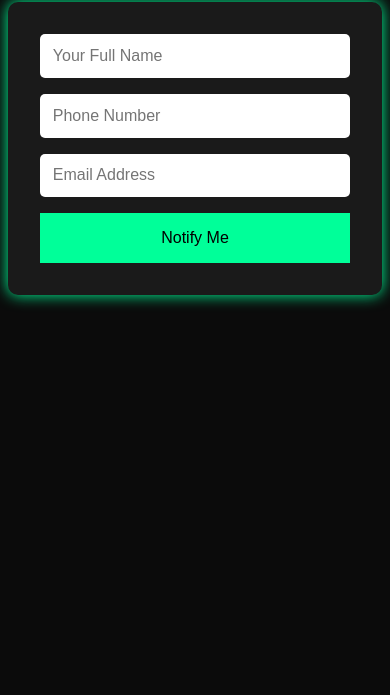
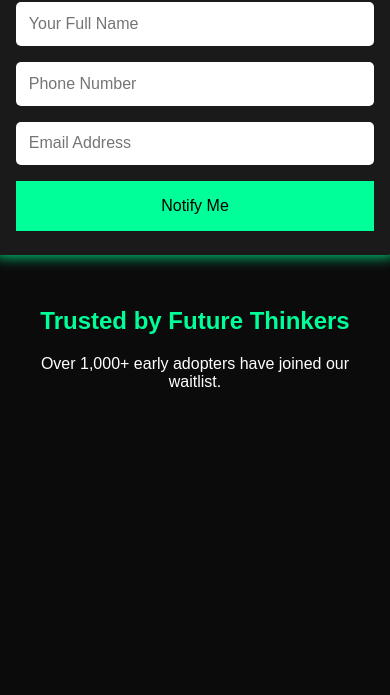
Before and after one commit to Dbig1/voltair-landing-page, a plain HTML site: page index.html in a window 390 px wide. Shown: the part 149-844 px from the top of the page. Drawn offline with Linux system fonts and the light colour scheme.

Commit message:
index.html
Add social proof section: 'Trusted by Future Thinkers' with adoption stats to build credibility

Signed-off-by: Dbig1 <precioustsoritse89@gmail.com>

```diff
--- a/index.html
+++ b/index.html
@@ -4,21 +4,25 @@
   <meta charset="UTF-8" />
   <meta name="viewport" content="width=device-width, initial-scale=1.0" />
   <title>VoltAir - Power the Future</title>
-  <link rel="icon" href="default-logo.ico" />
+  <meta name="description" content="Join VoltAir – the future of wireless charging. Sign up now to be among the first to experience innovation without limits." />
+  <meta name="keywords" content="VoltAir, wireless charging, future tech, innovation, power, waitlist" />
+  <meta name="author" content="VoltAir Team" />
+  <link rel="icon" href="favicon.ico" />
   <style>
     body {
       font-family: Arial, sans-serif;
       background: #0b0b0b;
       color: #ffffff;
+      margin: 0;
+      padding: 2rem;
       display: flex;
       flex-direction: column;
       align-items: center;
-      justify-content: center;
-      padding: 2rem;
     }
     h1 {
       font-size: 2rem;
       margin-bottom: 1rem;
+      text-align: center;
     }
     form {
       background: #1a1a1a;
@@ -54,11 +58,25 @@
       margin-top: 1rem;
       color: #00ff99;
       font-weight: bold;
+      text-align: center;
+    }
+    section {
+      margin-top: 2rem;
+      text-align: center;
+    }
+    @media screen and (max-width: 480px) {
+      body {
+        padding: 1rem;
+      }
+      form {
+        padding: 1.5rem;
+      }
     }
   </style>
 </head>
 <body>
   <h1>Be the First to Experience VoltAir</h1>
+
   <form id="waitlist-form" action="https://formspree.io/f/xrbpjkwo" method="POST">
     <input type="text" name="Full Name" placeholder="Your Full Name" required />
     <input type="tel" name="Phone Number" placeholder="Phone Number" required />
@@ -67,6 +85,11 @@
     <div class="success" id="success-message">Thank you! You're on the list.</div>
   </form>
 
+  <section>
+    <h2 style="color: #00ff99;">Trusted by Future Thinkers</h2>
+    <p>Over 1,000+ early adopters have joined our waitlist.</p>
+  </section>
+
   <script>
     const form = document.getElementById('waitlist-form');
     const success = document.getElementById('success-message');
@@ -74,14 +97,11 @@
     form.addEventListener('submit', async (e) => {
       e.preventDefault();
       const formData = new FormData(form);
-      const data = Object.fromEntries(formData.entries());
 
       try {
         const res = await fetch(form.action, {
           method: 'POST',
-          headers: {
-            'Accept': 'application/json'
-          },
+          headers: { 'Accept': 'application/json' },
           body: formData
         });
 
```
